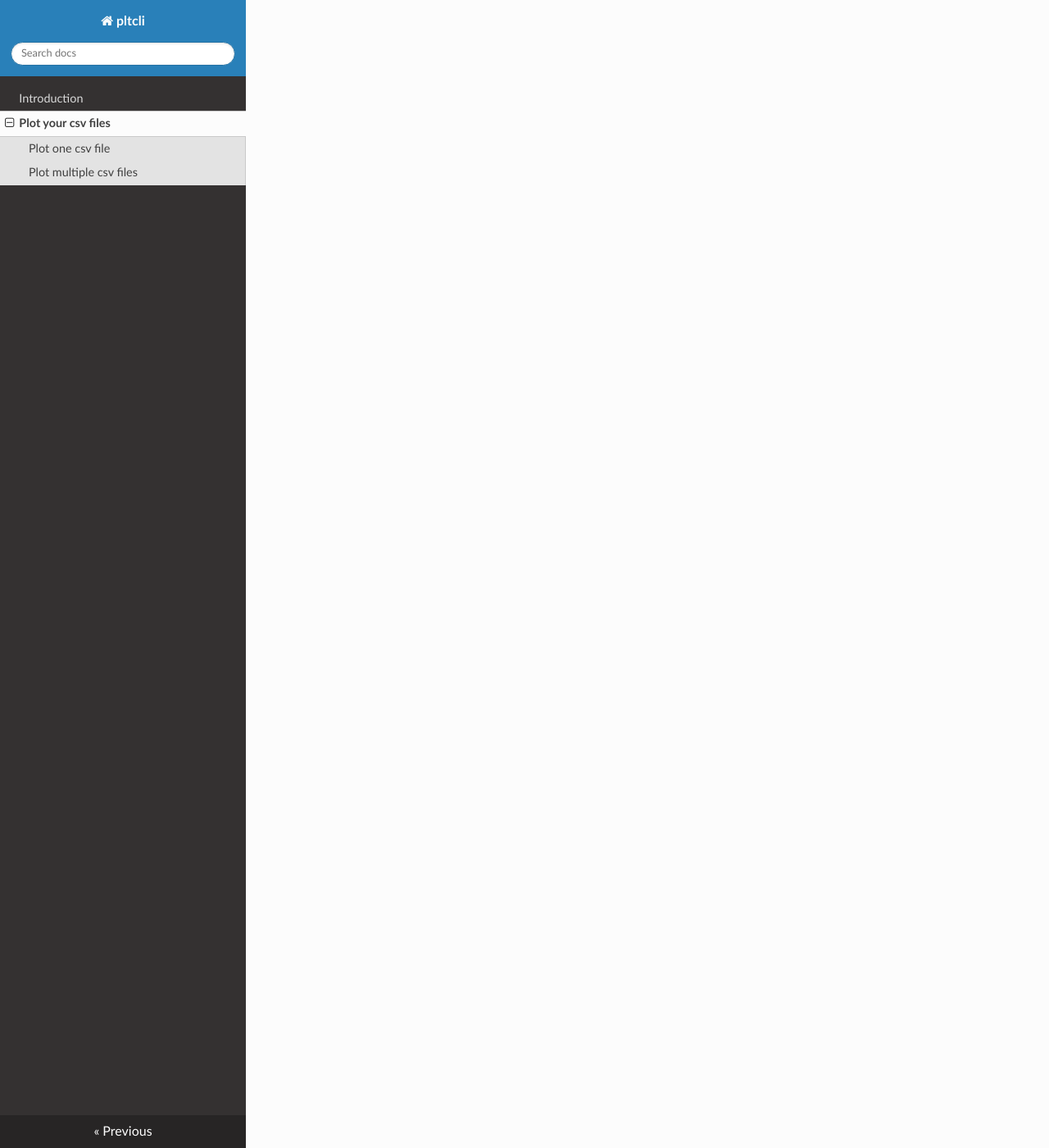
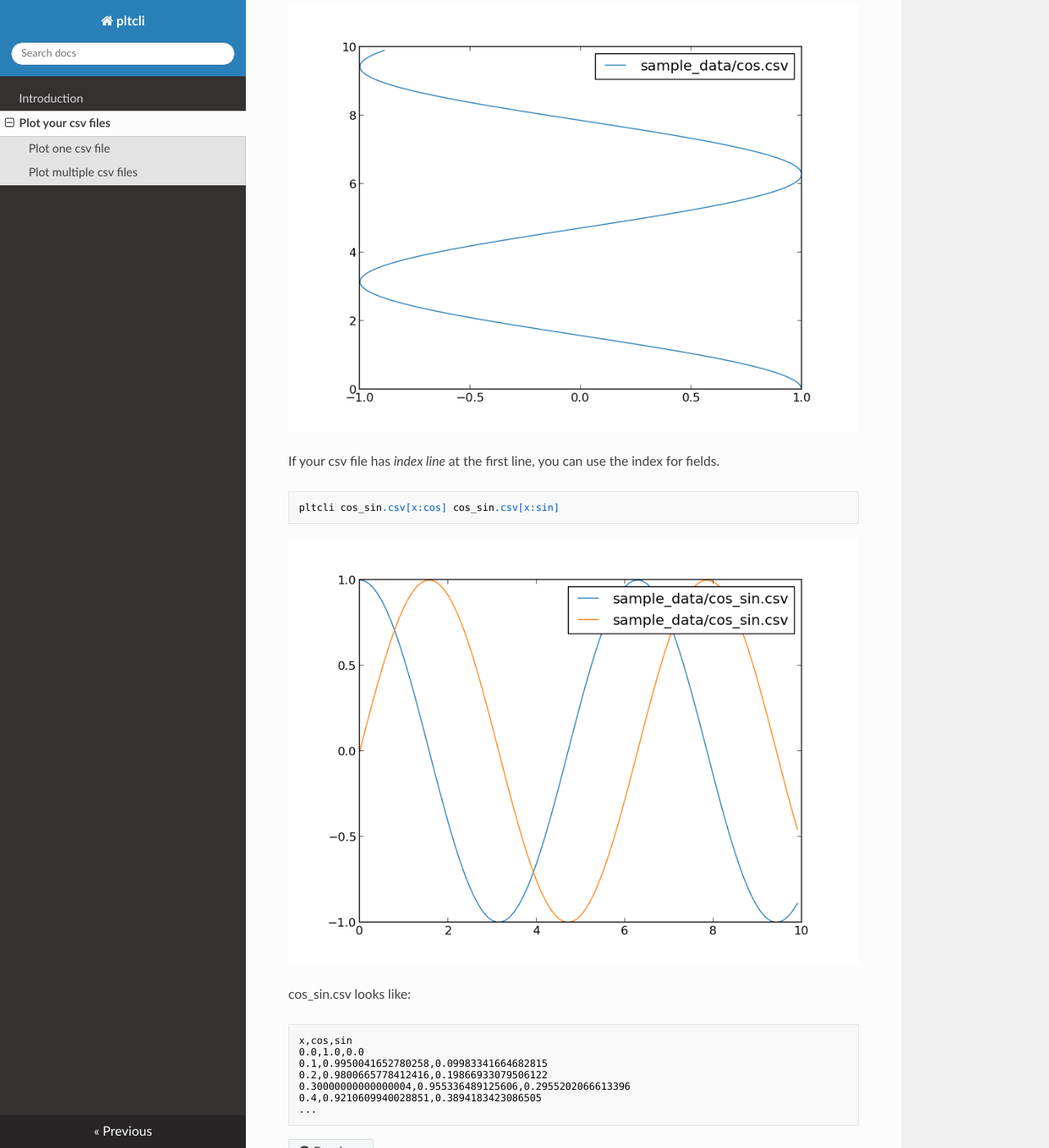
Before and after one commit to garaemon/pltcli, an MkDocs documentation site: the page built from docs/01_basic.md, in a window 1280 px wide and 1400 px high, scrolled down 2002 px. Shown: the whole window at 82% size. Built offline with MkDocs 1.6.1, drawn with Linux system fonts in a browser that asks for light colours; nearby versions of some CDN libraries; old or Windows-style settings are respelled for this version of MkDocs; some of the changed text lies outside the part shown.

Commit message:
Support filed specification

````diff
--- a/docs/01_basic.md
+++ b/docs/01_basic.md
@@ -35,3 +35,32 @@ You can plot multiple csv files.
 pltcli sin.csv cos.csv
 ```
 ![sin_cos](images/sin_cos.png)
+
+Specify fields to plot
+====================
+You can specify fields for x and y axis by `filename[x:y]`.
+
+```
+pltcli cos.csv[1:0]
+```
+![inv_cos](images/inv_cos.png)
+
+If your csv file has *index line* at the first line, you can use the index
+for fields.
+
+```
+pltcli cos_sin.csv[x:cos] cos_sin.csv[x:sin]
+```
+![cos and sin from one file](images/cos_sin_from_one_file.png)
+
+cos_sin.csv looks like:
+
+```csv
+x,cos,sin
+0.0,1.0,0.0
+0.1,0.9950041652780258,0.09983341664682815
+0.2,0.9800665778412416,0.19866933079506122
+0.30000000000000004,0.955336489125606,0.2955202066613396
+0.4,0.9210609940028851,0.3894183423086505
+...
+```
````
Also changed, not shown: docs/images/cos_sin_from_one_file.png (added), docs/images/inv_cos.png (added), docs/images/pltcli.png (deleted), 3 other files.
